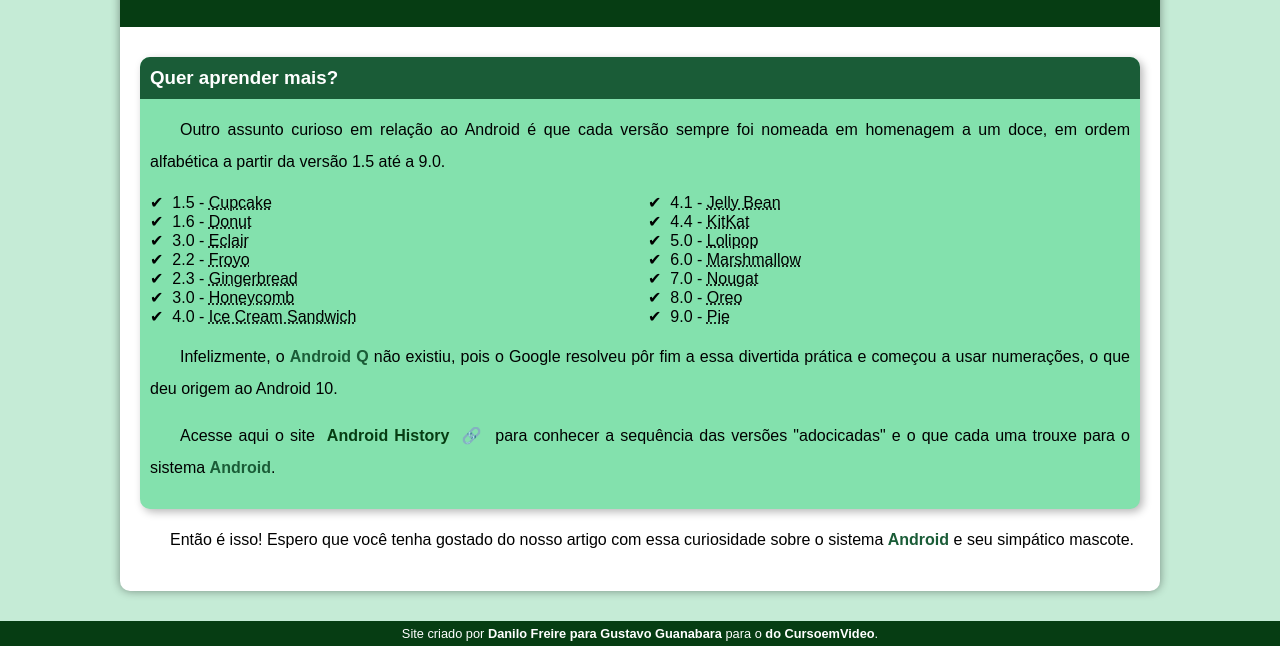
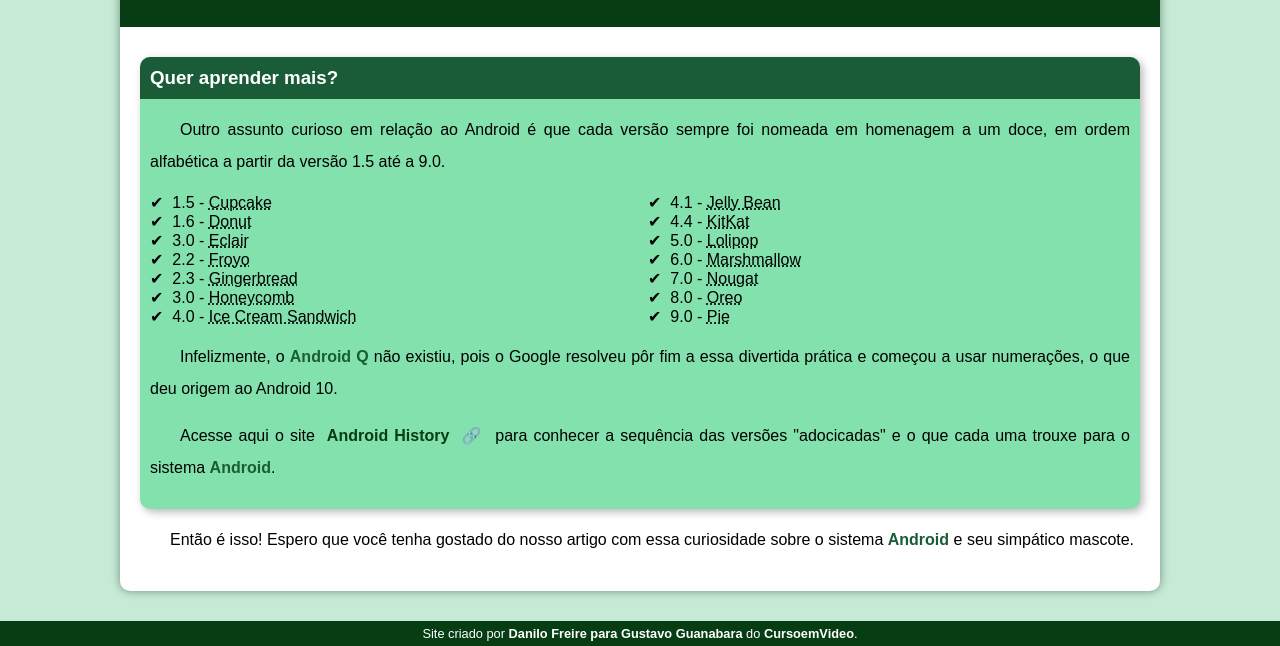
Before and after one commit to DanFreire87/projeto-android, a plain HTML site: page index.html in a window 1280 px wide. Shown: the part 2381-3027 px from the top of the page. Drawn offline with Linux system fonts and the light colour scheme.

Commit message:
Update index.html

```diff
--- a/index.html
+++ b/index.html
@@ -85,7 +85,7 @@
         </article>
     </main>
     <footer>
-        <p>Site criado por <strong>Danilo Freire para</strong> <a href="https://gustavoguanabara.github.io/">Gustavo Guanabara</a> para o <a href="https://www.youtube.com/cursoemvideo" target="_blank"> do CursoemVideo</a>.</p>
+        <p>Site criado por <strong>Danilo Freire para</strong> <a href="https://gustavoguanabara.github.io/">Gustavo Guanabara</a> do <a href="https://www.youtube.com/cursoemvideo" target="_blank">CursoemVideo</a>.</p>
     </footer>
 </body>
 </html>
```
